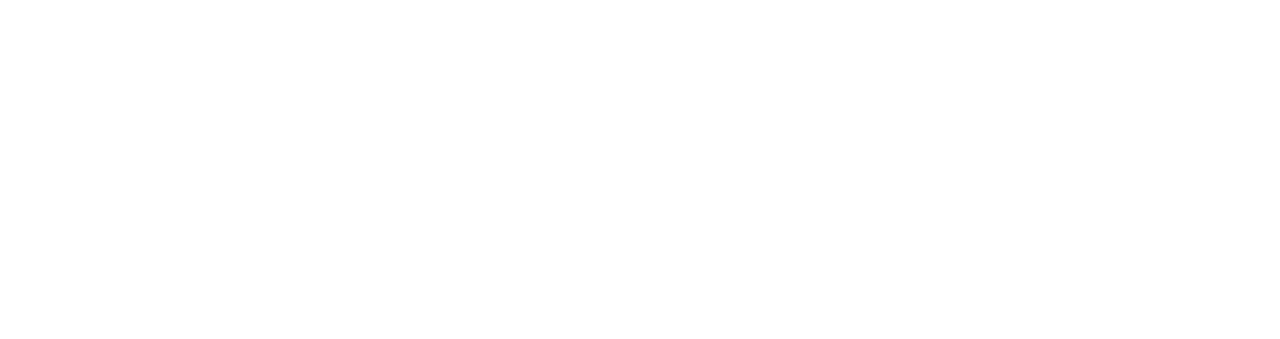
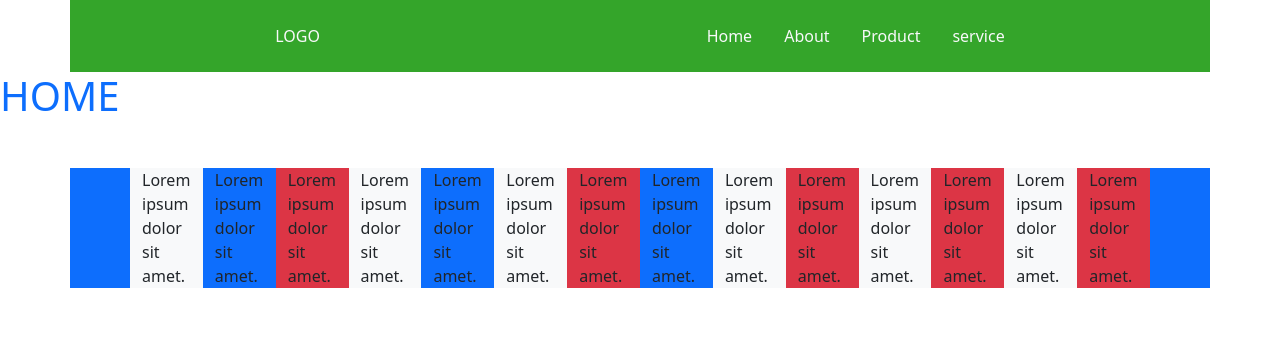
Before and after one commit to prathapshanmugam5/project1, a plain HTML site: page components/home/home.html in a window 1280 px wide. Drawn offline with nearby package versions, Linux system fonts and the light colour scheme; files that its build step writes are made by us from their sources.

Commit message:
container work

```diff
--- a/components/about/about.html
+++ b/components/about/about.html
@@ -0,0 +1,50 @@
+
+
+
+<!DOCTYPE html>
+<html lang="en">
+<head>
+    <meta charset="UTF-8">
+    <meta http-equiv="X-UA-Compatible" content="IE=edge">
+    <meta name="viewport" content="width=device-width, initial-scale=1.0">
+    <title>Project1</title>
+    <link rel="stylesheet" href="./index.css">
+    <link href="https://cdn.jsdelivr.net/npm/bootstrap@5.0.2/dist/css/bootstrap.min.css" rel="stylesheet" integrity="sha384-EVSTQN3/azprG1Anm3QDgpJLIm9Nao0Yz1ztcQTwFspd3yD65VohhpuuCOmLASjC" crossorigin="anonymous">
+
+
+</head>
+<body>
+
+
+
+    <div class="container" >
+
+        <div class="row">
+              <nav class="navbar navbar-expand-lg navbar-light bg-danger justify-content-around" id="navbars">
+
+
+            <ul class="navbar nav ">
+                <li class="nav-item"> <a href="../../index.html" class="nav-link text-light">LOGO</a> </li>
+                <!-- <li class="nav-item"><a href="#" class="nav-link text-light">About</a> </li>
+                <li class="nav-item"><a href="#" class="nav-link text-light">Product</a> </li>
+                <li class="nav-item"><a href="#" class="nav-link text-light">service</a> </li> -->
+            </ul>
+
+            <ul class="navbar nav">
+                <li class="nav-item"> <a href="../home/home.html" class="nav-link text-light">Home</a> </li>
+                <li class="nav-item"><a href="./about.html" class="nav-link text-light">About</a> </li>
+                <li class="nav-item"><a href="../product/product.html" class="nav-link text-light">Product</a> </li>
+                <li class="nav-item"><a href="../service/service.html" class="nav-link text-light">service</a> </li>
+            </ul>
+
+
+    </nav></div>
+
+    </div>
+
+
+    <h1 class="h1 text-primary">About</h1>
+
+    <script src="https://cdn.jsdelivr.net/npm/bootstrap@5.0.2/dist/js/bootstrap.bundle.min.js" integrity="sha384-MrcW6ZMFYlzcLA8Nl+NtUVF0sA7MsXsP1UyJoMp4YLEuNSfAP+JcXn/tWtIaxVXM" crossorigin="anonymous"></script>
+</body>
+</html>
--- a/components/home/home.html
+++ b/components/home/home.html
@@ -0,0 +1,79 @@
+
+
+
+<!DOCTYPE html>
+<html lang="en">
+<head>
+    <meta charset="UTF-8">
+    <meta http-equiv="X-UA-Compatible" content="IE=edge">
+    <meta name="viewport" content="width=device-width, initial-scale=1.0">
+    <title>Project1</title>
+    <link rel="stylesheet" href="./index.css">
+    <link href="https://cdn.jsdelivr.net/npm/bootstrap@5.0.2/dist/css/bootstrap.min.css" rel="stylesheet" integrity="sha384-EVSTQN3/azprG1Anm3QDgpJLIm9Nao0Yz1ztcQTwFspd3yD65VohhpuuCOmLASjC" crossorigin="anonymous">
+
+
+</head>
+<body>
+
+
+
+    <div class="container" >
+
+        <div class="row">
+              <nav class="navbar navbar-expand-lg navbar-light bg-danger justify-content-around" id="navbars">
+
+
+            <ul class="navbar nav ">
+                <li class="nav-item"> <a href="../../index.html" class="nav-link text-light">LOGO</a> </li>
+                <!-- <li class="nav-item"><a href="#" class="nav-link text-light">About</a> </li>
+                <li class="nav-item"><a href="#" class="nav-link text-light">Product</a> </li>
+                <li class="nav-item"><a href="#" class="nav-link text-light">service</a> </li> -->
+            </ul>
+
+            <ul class="navbar nav">
+                <li class="nav-item"> <a href="./home.html" class="nav-link text-light">Home</a> </li>
+                <li class="nav-item"><a href="../about/about.html" class="nav-link text-light">About</a> </li>
+                <li class="nav-item"><a href="../product/product.html" class="nav-link text-light">Product</a> </li>
+                <li class="nav-item"><a href="../service/service.html" class="nav-link text-light">service</a> </li>
+            </ul>
+
+
+    </nav></div>
+
+    </div>
+
+
+    <h1 class="h1 text-primary">HOME</h1>
+
+
+
+
+    <div class="container bg-primary ">
+        <div class="row bg-light m-5">
+            <div class="col">Lorem ipsum dolor sit amet.
+            </div>
+            <div class="col bg-primary">Lorem ipsum dolor sit amet.</div>
+            <div class="col bg-danger">Lorem ipsum dolor sit amet.</div>
+            <div class="col">Lorem ipsum dolor sit amet.</div>
+            <div class="col bg-primary">Lorem ipsum dolor sit amet.</div>
+            <div class="col">Lorem ipsum dolor sit amet.</div>
+            <div class="col bg-danger">Lorem ipsum dolor sit amet.</div>
+            <div class="col bg-primary">Lorem ipsum dolor sit amet.</div>
+            <div class="col">Lorem ipsum dolor sit amet.</div>
+            <div class="col bg-danger">Lorem ipsum dolor sit amet.</div>
+            <div class="col">Lorem ipsum dolor sit amet.</div>
+            <div class="col bg-danger">Lorem ipsum dolor sit amet.</div>
+            <div class="col">Lorem ipsum dolor sit amet.</div>
+            <div class="col bg-danger">Lorem ipsum dolor sit amet.</div>
+
+        </div>
+    </div>
+
+
+
+
+
+
+    <script src="https://cdn.jsdelivr.net/npm/bootstrap@5.0.2/dist/js/bootstrap.bundle.min.js" integrity="sha384-MrcW6ZMFYlzcLA8Nl+NtUVF0sA7MsXsP1UyJoMp4YLEuNSfAP+JcXn/tWtIaxVXM" crossorigin="anonymous"></script>
+</body>
+</html>
--- a/index.css
+++ b/index.css
@@ -1,6 +1,5 @@
 
 
-/* #navbars{
-
-    background-color: rgb(52, 165, 42) !important;
-} */
+#navbars{
+  background-color: rgb(52, 165, 42) !important;
+}
```
Also changed, not shown: components/product/product.html (+50 -0 lines), components/service/service.html (+50 -0 lines), index.html (+8 -17 lines), 1 other file.
